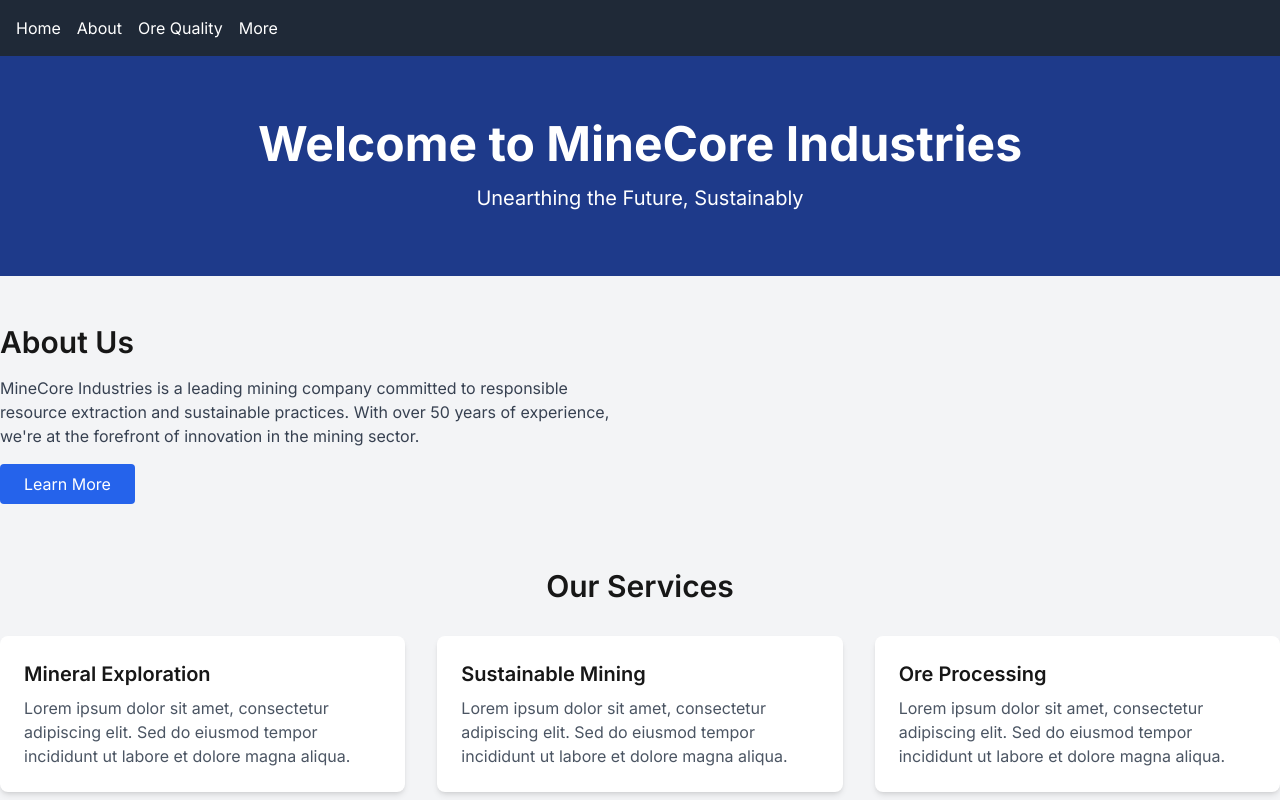
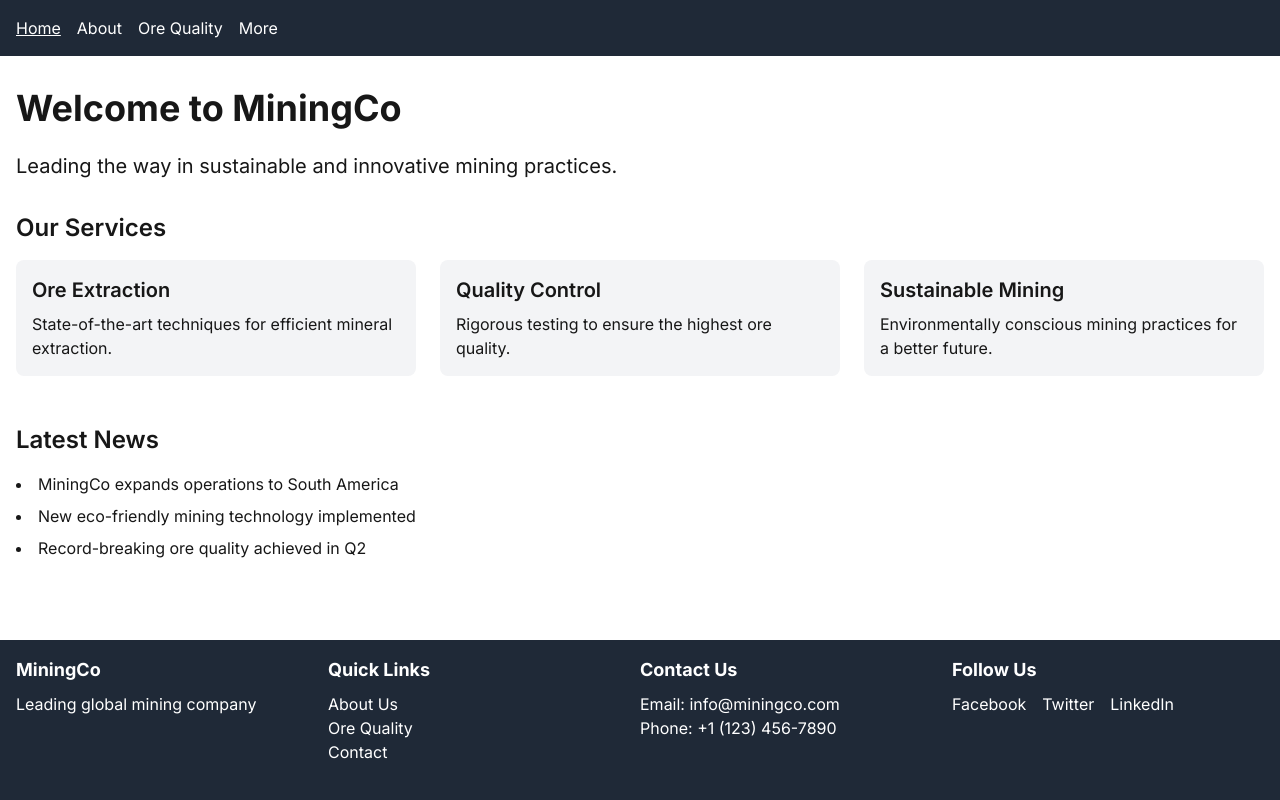
Before and after one commit to sonofdust/aaron-mining, a Next.js app in the folder client/: page / in a window 1280 px wide. Shown: the top 800 px of the page. Built offline with nearby package versions, Linux system fonts and the light colour scheme; grey boxes are pictures that could not be loaded.

Commit message:
Adding about page

```diff
--- a/client/src/app/layout.tsx
+++ b/client/src/app/layout.tsx
@@ -1,8 +1,9 @@
 import type { Metadata } from "next";
 import { Inter } from "next/font/google";
 import "./globals.css";
-import Nav from '../components/Nav'
-import Footer from '../components/Footer'
+import React from 'react';
+import Nav from '../components/Nav';
+import Footer from '../components/Footer';
 
 const inter = Inter({ subsets: ['latin'] });
 
@@ -19,13 +20,9 @@ export default function RootLayout({
   return (
     <html lang="en">
       <body className={inter.className}>
-        <div className="flex flex-col min-h-screen">
-          <Nav />
-          <main className="flex-grow">
-            {children}
-          </main>
-          <Footer />
-        </div>
+        <Nav />
+        <main>{children}</main>
+        <Footer />
       </body>
     </html>
   );
--- a/client/src/app/page.tsx
+++ b/client/src/app/page.tsx
@@ -2,5 +2,7 @@
 import Home from '../components/Home'
 
 export default function Page() {
-  return <Home />;
+  return (
+    <Home />
+  );
 }
--- a/client/src/components/Footer.tsx
+++ b/client/src/components/Footer.tsx
@@ -1,10 +1,43 @@
+'use client';
+
 import React from 'react';
+import Link from 'next/link';
 
 const Footer: React.FC = () => {
   return (
-    <footer className="bg-gray-800 text-white p-4 mt-8">
-      <div className="container mx-auto text-center">
-        <p>&copy; 2023 My App. All rights reserved.</p>
+    <footer className="bg-gray-800 text-white p-4">
+      <div className="container mx-auto">
+        <div className="flex flex-wrap justify-between">
+          <div className="w-full md:w-1/4 mb-4 md:mb-0 hidden md:block">
+            <h3 className="text-lg font-bold mb-2">MiningCo</h3>
+            <p>Leading global mining company</p>
+          </div>
+          <div className="w-full md:w-1/4 mb-4 md:mb-0 hidden md:block">
+            <h4 className="text-lg font-bold mb-2">Quick Links</h4>
+            <ul>
+              <li><Link href="/about" className="hover:underline">About Us</Link></li>
+              <li><Link href="/ore_quality" className="hover:underline">Ore Quality</Link></li>
+              <li><Link href="/contact" className="hover:underline">Contact</Link></li>
+            </ul>
+          </div>
+          <div className="w-full md:w-1/4 mb-4 md:mb-0 hidden md:block">
+            <h4 className="text-lg font-bold mb-2">Contact Us</h4>
+            <p>Email: info@miningco.com</p>
+            <p>Phone: +1 (123) 456-7890</p>
+          </div>
+          <div className="w-full md:w-1/4 hidden md:block">
+            <h4 className="text-lg font-bold mb-2">Follow Us</h4>
+            <div className="flex space-x-4">
+              {/* Add social media icons or links here */}
+              <a href="#" className="hover:text-gray-300">Facebook</a>
+              <a href="#" className="hover:text-gray-300">Twitter</a>
+              <a href="#" className="hover:text-gray-300">LinkedIn</a>
+            </div>
+          </div>
+        </div>
+        <div className="mt-8 text-center">
+          <p>&copy; 2024 MiningCo. All rights reserved.</p>
+        </div>
       </div>
     </footer>
   );
--- a/client/src/components/Home.tsx
+++ b/client/src/components/Home.tsx
@@ -1,64 +1,42 @@
 import React from 'react';
-import Image from 'next/image';
 
-const Home: React.FC = () => {
+const HomePage: React.FC = () => {
     return (
-        <div className="bg-gray-100 min-h-screen">
-            <header className="bg-blue-900 text-white py-16">
-                <div className="container mx-auto text-center">
-                    <h1 className="text-5xl font-bold mb-4">Welcome to MineCore Industries</h1>
-                    <p className="text-xl">Unearthing the Future, Sustainably</p>
-                </div>
-            </header>
+        <main>
+            <div className="container mx-auto px-4 py-8">
+                <h1 className="text-4xl font-bold mb-6">Welcome to MiningCo</h1>
+                <p className="text-xl mb-8">Leading the way in sustainable and innovative mining practices.</p>
 
-            <main className="container mx-auto py-12">
-                <section className="grid grid-cols-1 md:grid-cols-2 gap-12 items-center mb-16">
-                    <div>
-                        <h2 className="text-3xl font-semibold mb-4">About Us</h2>
-                        <p className="text-gray-700 mb-4">
-                            MineCore Industries is a leading mining company committed to responsible resource extraction and sustainable practices. With over 50 years of experience, we&apos;re at the forefront of innovation in the mining sector.
-                        </p>
-                        <button className="bg-blue-600 text-white px-6 py-2 rounded hover:bg-blue-700 transition duration-300">
-                            Learn More
-                        </button>
-                    </div>
-                    <div className="relative h-64 md:h-auto">
-                        <Image
-                            src="/images/mining-site.jpg"
-                            alt="Mining site"
-                            layout="fill"
-                            objectFit="cover"
-                            className="rounded-lg shadow-lg"
-                        />
+                <section className="mb-12">
+                    <h2 className="text-2xl font-semibold mb-4">Our Services</h2>
+                    <div className="grid grid-cols-1 md:grid-cols-3 gap-6">
+                        <div className="bg-gray-100 p-4 rounded-lg">
+                            <h3 className="text-xl font-semibold mb-2">Ore Extraction</h3>
+                            <p>State-of-the-art techniques for efficient mineral extraction.</p>
+                        </div>
+                        <div className="bg-gray-100 p-4 rounded-lg">
+                            <h3 className="text-xl font-semibold mb-2">Quality Control</h3>
+                            <p>Rigorous testing to ensure the highest ore quality.</p>
+                        </div>
+                        <div className="bg-gray-100 p-4 rounded-lg">
+                            <h3 className="text-xl font-semibold mb-2">Sustainable Mining</h3>
+                            <p>Environmentally conscious mining practices for a better future.</p>
+                        </div>
                     </div>
                 </section>
 
-                <section className="mb-16">
-                    <h2 className="text-3xl font-semibold mb-8 text-center">Our Services</h2>
-                    <div className="grid grid-cols-1 md:grid-cols-3 gap-8">
-                        {['Mineral Exploration', 'Sustainable Mining', 'Ore Processing'].map((service, index) => (
-                            <div key={index} className="bg-white p-6 rounded-lg shadow-md">
-                                <h3 className="text-xl font-semibold mb-2">{service}</h3>
-                                <p className="text-gray-600">Lorem ipsum dolor sit amet, consectetur adipiscing elit. Sed do eiusmod tempor incididunt ut labore et dolore magna aliqua.</p>
-                            </div>
-                        ))}
-                    </div>
+                <section className="mb-12">
+                    <h2 className="text-2xl font-semibold mb-4">Latest News</h2>
+                    <ul className="list-disc list-inside">
+                        <li className="mb-2">MiningCo expands operations to South America</li>
+                        <li className="mb-2">New eco-friendly mining technology implemented</li>
+                        <li className="mb-2">Record-breaking ore quality achieved in Q2</li>
+                    </ul>
                 </section>
 
-                <section>
-                    <h2 className="text-3xl font-semibold mb-8 text-center">Why Choose Us</h2>
-                    <div className="grid grid-cols-1 md:grid-cols-2 lg:grid-cols-4 gap-6">
-                        {['Expertise', 'Innovation', 'Sustainability', 'Safety'].map((reason, index) => (
-                            <div key={index} className="bg-blue-100 p-4 rounded-lg text-center">
-                                <h3 className="text-lg font-semibold mb-2">{reason}</h3>
-                                <p className="text-gray-700">We excel in {reason.toLowerCase()} to deliver the best results.</p>
-                            </div>
-                        ))}
-                    </div>
-                </section>
-            </main>
-        </div>
+            </div>
+        </main>
     );
 };
 
-export default Home;
+export default HomePage;
--- a/client/src/components/Nav.tsx
+++ b/client/src/components/Nav.tsx
@@ -1,22 +1,33 @@
+'use client';
+
 import React from 'react';
 import Link from 'next/link';
+import { usePathname } from 'next/navigation';
 
 const Nav: React.FC = () => {
+    const pathname = usePathname();
+
     return (
         <nav className="bg-gray-800 text-white p-4">
             <ul className="flex space-x-4">
                 <li>
-                    <Link href="/">Home</Link>
+                    <Link href="/" className="hover:underline">
+                        <span className={`${pathname === '/' ? 'underline' : ''}`}>Home</span>
+                    </Link>
                 </li>
                 <li>
-                    <Link href="/about">About</Link>
+                    <Link href="/about" className="hover:underline">
+                        <span className={`${pathname === '/about' ? 'underline' : ''}`}>About</span>
+                    </Link>
                 </li>
                 <li>
-                    <Link href="/ore_quality">Ore Quality</Link>
+                    <Link href="/ore_quality" className="hover:underline">
+                        <span className={`${pathname === '/ore_quality' ? 'underline' : ''}`}>Ore Quality</span>
+                    </Link>
                 </li>
                 <li className="relative group">
                     <button
-                        className="cursor-pointer focus:outline-none"
+                        className="cursor-pointer focus:outline-none hover:underline"
                         aria-haspopup="true"
                         aria-expanded="false"
                     >
@@ -27,23 +38,23 @@ const Nav: React.FC = () => {
                         role="menu"
                     >
                         <li role="menuitem">
-                            <Link href="/shipping" className="block px-4 py-2 hover:bg-gray-700">
-                                Shipping
+                            <Link href="/shipping" className="block px-4 py-2 hover:bg-gray-700 hover:underline">
+                                <span className={`${pathname === '/shipping' ? 'underline' : ''}`}>Shipping</span>
                             </Link>
                         </li>
                         <li role="menuitem">
-                            <Link href="/jobs" className="block px-4 py-2 hover:bg-gray-700">
-                                Jobs
+                            <Link href="/jobs" className="block px-4 py-2 hover:bg-gray-700 hover:underline">
+                                <span className={`${pathname === '/jobs' ? 'underline' : ''}`}>Jobs</span>
                             </Link>
                         </li>
                         <li role="menuitem">
-                            <Link href="/contact" className="block px-4 py-2 hover:bg-gray-700">
-                                Contact
+                            <Link href="/contact" className="block px-4 py-2 hover:bg-gray-700 hover:underline">
+                                <span className={`${pathname === '/contact' ? 'underline' : ''}`}>Contact</span>
                             </Link>
                         </li>
                         <li role="menuitem">
-                            <Link href="/leadership" className="block px-4 py-2 hover:bg-gray-700">
-                                Leadership
+                            <Link href="/leadership" className="block px-4 py-2 hover:bg-gray-700 hover:underline">
+                                <span className={`${pathname === '/leadership' ? 'underline' : ''}`}>Leadership</span>
                             </Link>
                         </li>
                     </ul>
```
Also changed, not shown: client/package.json (line endings or trailing spaces).
